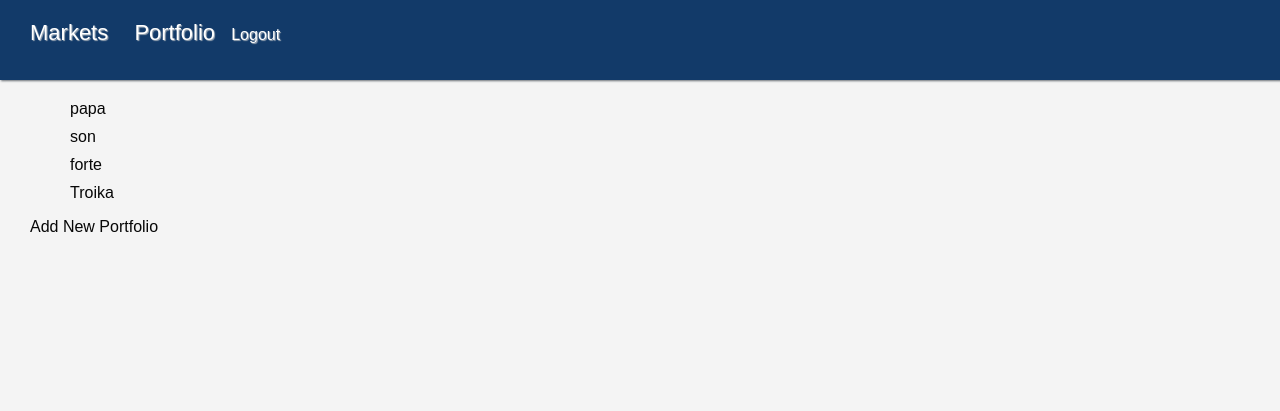
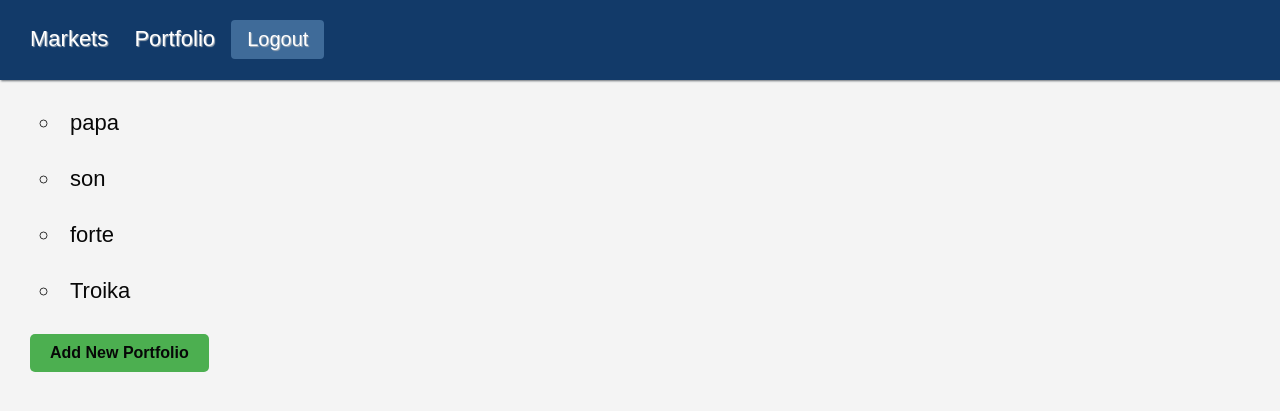
Before and after one commit to TarmoKouhkna/my_financial_dashboard, a Django app: page /portfolio/ in a window 1280 px wide. Shown: the top 411 px of that part. Run offline with Django 5.2, Linux system fonts and the light colour scheme; the first user in the database is signed in; data comes from the database, SQL or seed files in the repository; the page is wider than the window, and the part outside it is not shown; some libraries are stand-ins or nearby versions.

Commit message:
Fourth cmmt. Some styling improvements.

```diff
--- a/portfolio/static/portfolio/style.css
+++ b/portfolio/static/portfolio/style.css
@@ -127,10 +127,14 @@ th {
 }
 
 /* Specific styling for the portfolio list items */
-.portfolio-list-item {
-    list-style: none;               /* Remove bullet points from list */
-    margin: 10px 0;                 /* Add margin to separate list items */
+.portfolio-list .portfolio-list-item {
+    list-style: circle;
+    margin: 30px 0;
+    font-size: 22px;
+    font-family: Arial, sans-serif;
+    color: #333;
 }
+
 
 /* Adjusted style for the logout link to match navbar link */
 .logout-link {
@@ -185,3 +189,99 @@ nav button {
 nav button:hover {
     text-decoration: underline;
 }
+
+.custom-button {
+    color: white;                     /* Text color */
+    background-color: #3f6b99;        /* Button background color */
+    border: none;                     /* No border */
+    padding: 8px 16px;                /* Padding inside the button */
+    font-size: 20px;                  /* Font size */
+    font-family: Arial, sans-serif;   /* Font family */
+    text-shadow: 1px 1px 2px #333;    /* Text shadow */
+    cursor: pointer;                  /* Pointer cursor on hover */
+    border-radius: 4px;               /* Rounded corners */
+}
+
+.custom-button:hover {
+    background-color: #033870;        /* Darker background on hover */
+    color: white;                     /* Text color on hover */
+}
+
+.add-portfolio-button {
+    color: #ffffff; /* Text color */
+    background-color: #4CAF50; /* Green background */
+    padding: 10px 20px; /* Padding */
+    border-radius: 5px; /* Rounded corners */
+    text-decoration: none; /* Remove underline */
+    font-weight: bold; /* Bold text */
+    display: inline-block; /* Make it look like a button */
+}
+
+.add-portfolio-button:hover {
+    background-color: #45a049; /* Darker green on hover */
+    color: #fff; /* Keep text white on hover */
+}
+
+/* Style for all form labels */
+form label {
+    font-size: 18px;
+    font-family: Arial, sans-serif;
+    color: #333;
+    margin-bottom: 10px;
+    display: block;
+}
+
+/* Style for form input boxes to make them uniform */
+form input[type="text"], form input[type="password"], form input[type="date"], form input[type="number"] {
+    width: 50%; /* Full width of the form */
+    padding: 12px 20px;
+    margin: 8px 0;
+    display: block;
+    margin-bottom: 15px;
+    box-sizing: border-box;
+    font-size: 16px;
+    border: 1px solid #ddd;
+    border-radius: 4px;
+}
+
+/* Style for the "Add Stock" button */
+.add-stock-button {
+    color: #ffffff; /* Text color */
+    background-color: #4CAF50; /* Green background */
+    padding: 10px 20px; /* Padding inside the button */
+    display: inline-block; /* Inline block to fit the content */
+    margin-top: 15px; /* Add some space above the button */
+    border-radius: 5px; /* Rounded corners */
+    text-decoration: none; /* Remove underline */
+    font-weight: bold; /* Bold text */
+    border: none; /* Remove border */
+    cursor: pointer; /* Pointer cursor on hover */
+    /* Remove width or set a smaller width */
+    width: auto; /* Auto width based on content */
+}
+
+.add-stock-button:hover {
+    background-color: #45a049; /* Darker green on hover */
+}
+
+
+
+/* Style for the login button, similar to the add-portfolio-button */
+.login-button {
+    color: #ffffff; /* Text color */
+    background-color: #4CAF50; /* Green background */
+    padding: 10px 20px; /* Padding inside the button */
+    display: block; /* Ensure the button is a block element */
+    margin-top: 15px; /* Add some space above the button */
+    border-radius: 5px; /* Rounded corners */
+    text-decoration: none; /* Remove underline */
+    font-weight: bold; /* Bold text */
+    border: none; /* Remove border */
+    cursor: pointer; /* Pointer cursor on hover */
+    width: 30%; /* Set width to 30% of the parent container */
+    text-align: center; /* Center the text inside the button */
+}
+
+.login-button:hover {
+    background-color: #45a049; /* Darker green on hover */
+}
--- a/portfolio/templates/portfolio/base.html
+++ b/portfolio/templates/portfolio/base.html
@@ -1,33 +1,46 @@
-{% load static %}
+{% load static %} <!-- Loads the static files tag library to access static files -->
+
 <!DOCTYPE html>
 <html lang="en">
 <head>
-    <meta charset="UTF-8">
-    <meta name="viewport" content="width=device-width, initial-scale=1.0">
-    <title>Financial Dashboard</title>
+    <meta charset="UTF-8"> <!-- Specifies the character encoding for the HTML document -->
+    <meta name="viewport" content="width=device-width, initial-scale=1.0"> <!-- Ensures proper rendering and touch zooming on mobile devices -->
+    <title>Financial Dashboard</title> <!-- Sets the title of the webpage -->
+
+    <!-- Links to the external CSS file (portfolio/style.css) which is stored in the static files directory -->
     <link rel="stylesheet" href="{% static 'portfolio/style.css' %}">
 </head>
 <body>
+    <!-- Navigation bar section -->
     <nav>
+        <!-- Link to the homepage or index view -->
         <a href="{% url 'index' %}" class="navbar-link">Markets</a>
-        {% if user.is_authenticated %}
+
+        {% if user.is_authenticated %} <!-- Checks if the user is logged in -->
+            <!-- Link to the portfolio list view for authenticated users -->
             <a href="{% url 'portfolio_list' %}" class="navbar-link">Portfolio</a>
+
+            <!-- Form for logging out the user -->
             <form id="logout-form" method="post" action="{% url 'logout' %}" style="display: inline;">
-                {% csrf_token %}
+                {% csrf_token %} <!-- Adds a CSRF token to the form for security -->
+                <!-- Logout button styled with a custom CSS class -->
                 <button type="submit" class="custom-button">Logout</button>
             </form>
-        {% else %}
+        {% else %} <!-- If the user is not logged in, display login and register links -->
             <a href="{% url 'login' %}" class="navbar-link">Login</a>
             <a href="{% url 'register' %}" class="navbar-link">Register</a>
         {% endif %}
     </nav>
 
+    <!-- Content area where specific page content will be injected -->
     <div class="content">
-        {% block content %}{% endblock %}
+        {% block content %}{% endblock %} <!-- Placeholder for content blocks defined in child templates -->
     </div>
 
-    <!-- Ensure this is at the end so JavaScript has access to all elements -->
+    <!-- Include Plotly.js library for creating interactive charts and graphs -->
     <script src="https://cdn.plot.ly/plotly-latest.min.js"></script>
+
+    <!-- Placeholder for additional scripts to be injected by child templates -->
     {% block scripts %}{% endblock %}
 </body>
 </html>
--- a/portfolio/templates/portfolio/index.html
+++ b/portfolio/templates/portfolio/index.html
@@ -3,7 +3,7 @@
 {% block content %}
 <div class="container">
     <!-- Header Section -->
-    <h2>Welcome to My Financial Dashboard</h2>
+    <h2>My Financial Dashboard</h2>
 
     <!-- TradingView Widget Container -->
     <div class="tradingview-widget-container">
--- a/portfolio/templates/portfolio/portfolio_add.html
+++ b/portfolio/templates/portfolio/portfolio_add.html
@@ -6,7 +6,7 @@
     <form method="post">
         {% csrf_token %}
         {{ form.as_p }}
-        <button type="submit">Add Portfolio</button> <!-- Remove navbar-link class -->
+        <button type="submit">Add Portfolio</button>
     </form>
 
     <a href="{% url 'portfolio_list' %}" class="navbar-link">Back to Portfolio List</a>
--- a/portfolio/templates/portfolio/portfolio_list.html
+++ b/portfolio/templates/portfolio/portfolio_list.html
@@ -8,6 +8,5 @@
             </li>
         {% endfor %}
     </ul>
-    <a href="{% url 'portfolio_add' %}" class="navbar-link">Add New Portfolio</a>
-
+    <a href="{% url 'portfolio_add' %}" class="add-portfolio-button">Add New Portfolio</a>
 {% endblock %}
--- a/portfolio/templates/registration/register.html
+++ b/portfolio/templates/registration/register.html
@@ -5,6 +5,6 @@
 <form method="post">
     {% csrf_token %}
     {{ form.as_p }}
-    <button type="submit">Register</button>
+    <button type="submit" class="login-button">Register</button>
 </form>
 {% endblock %}
```
Also changed, not shown: portfolio/templates/portfolio/portfolio_detail.html (+16 -2 lines), portfolio/templates/registration/login.html (+9 -9 lines), db.sqlite3.
